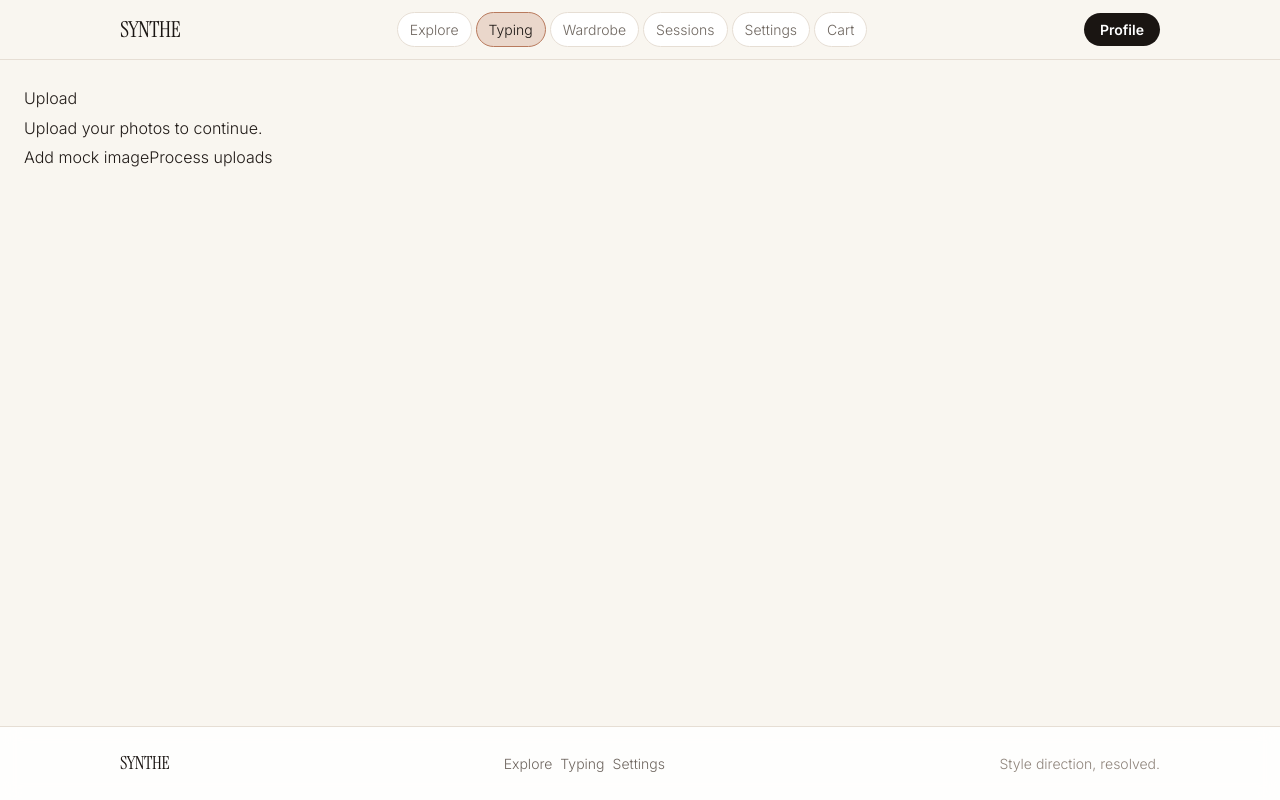
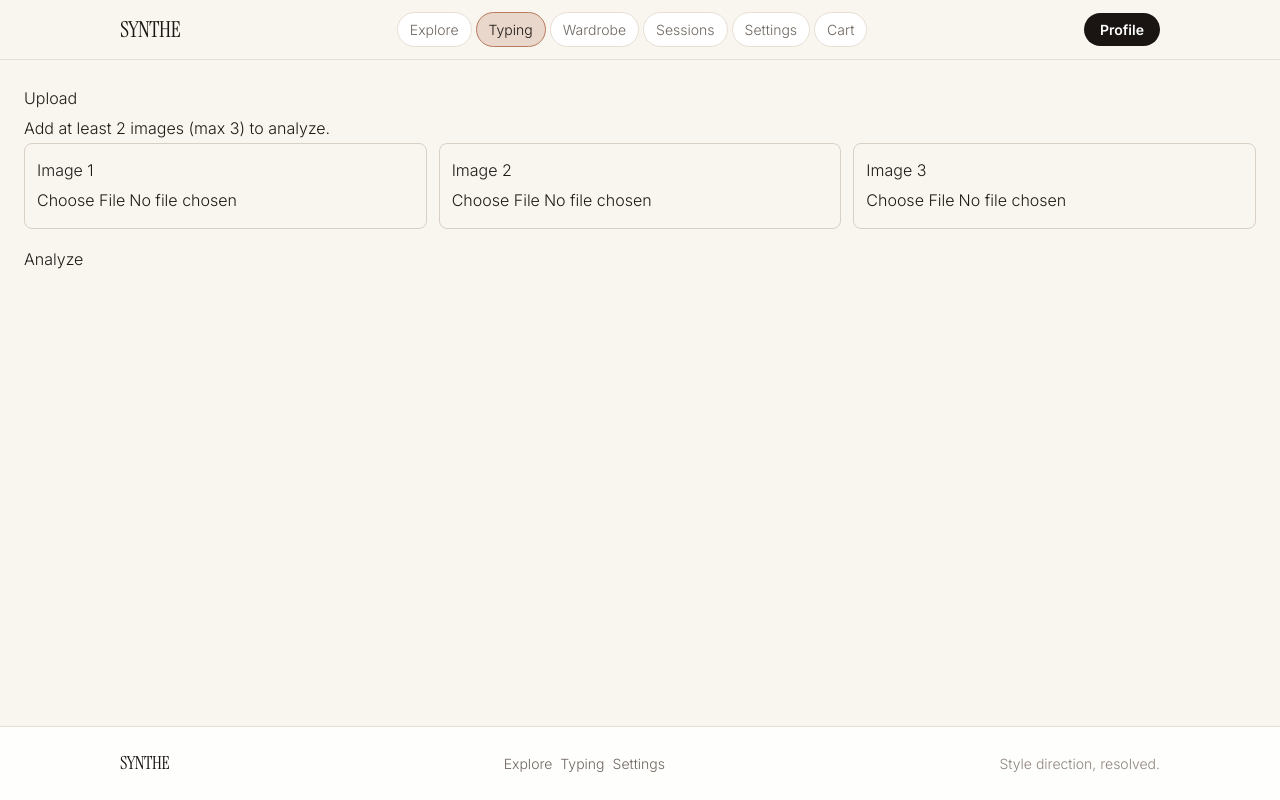
Before and after one commit to th-efool/SYNTHE, a Next.js app: page /typing/upload in a window 1280 px wide. Built offline with nearby package versions, Linux system fonts and the light colour scheme.

Commit message:
Add reusable upload/processing components and complete async result flow

```diff
--- a/src/app/(dashboard)/typing/processing/page.tsx
+++ b/src/app/(dashboard)/typing/processing/page.tsx
@@ -1,31 +1,37 @@
 "use client";
 
+import { useEffect } from "react";
 import { useRouter } from "next/navigation";
 import { useTypingStore } from "@/lib/typing-state";
+import { ProcessingIndicator } from "@/features/typing/components/ProcessingIndicator";
 
 export default function TypingProcessingPage() {
   const router = useRouter();
-  const { mode, answers, uploadedImages, completeProfile } = useTypingStore();
+  const { completeProfile } = useTypingStore();
+
+  useEffect(() => {
+    const timeoutId = window.setTimeout(() => {
+      completeProfile({
+        kibbe: "Soft Natural",
+        season: "Soft Autumn",
+        essence: ["Natural", "Romantic"],
+        confidence: 0.81,
+      });
+      router.replace("/typing/result");
+    }, 2400);
+
+    return () => window.clearTimeout(timeoutId);
+  }, [completeProfile, router]);
 
   return (
-    <main style={{ padding: 24 }}>
-      <h1>Processing</h1>
-      <p>Mode: {mode ?? "not selected"}</p>
-      <p>Answers saved: {Object.keys(answers).length}</p>
-      <p>Images saved: {uploadedImages.length}</p>
-      <button
-        onClick={() => {
-          completeProfile({
-            kibbe: "Soft Natural",
-            season: "Soft Autumn",
-            essence: ["Natural", "Romantic"],
-            confidence: 0.81,
-          });
-          router.push("/typing/result");
-        }}
-      >
-        See result
-      </button>
+    <main style={{ minHeight: "70vh", display: "grid", placeItems: "center", padding: 24 }}>
+      <section style={{ textAlign: "center", maxWidth: 460 }}>
+        <h1 style={{ marginBottom: 10 }}>Analyzing your inputs</h1>
+        <p style={{ marginTop: 0, color: "#7a6e62" }}>We are processing your quiz and image signals to build your profile.</p>
+        <div style={{ display: "flex", justifyContent: "center", marginTop: 18 }}>
+          <ProcessingIndicator />
+        </div>
+      </section>
     </main>
   );
 }
--- a/src/app/(dashboard)/typing/result/page.tsx
+++ b/src/app/(dashboard)/typing/result/page.tsx
@@ -1,20 +1,28 @@
 "use client";
 
-import Link from "next/link";
+import { useEffect } from "react";
+import { useRouter } from "next/navigation";
 import { useTypingStore } from "@/lib/typing-state";
 
 export default function TypingResultPage() {
+  const router = useRouter();
   const { isComplete, profile } = useTypingStore();
+
+  useEffect(() => {
+    if (!profile || !isComplete) {
+      router.replace("/typing/start");
+    }
+  }, [isComplete, profile, router]);
+
+  if (!profile || !isComplete) return null;
 
   return (
     <main style={{ padding: 24 }}>
-      <h1>Result</h1>
-      <p>Status: {isComplete ? "Complete" : "Incomplete"}</p>
-      {profile && <p>{profile.kibbe} · {profile.season}</p>}
-      <ul>
-        <li><Link href="/typing/refine">Refine analysis</Link></li>
-        <li><Link href="/typing">Go to profile</Link></li>
-      </ul>
+      <h1>Your Result</h1>
+      <p>{profile.kibbe} · {profile.season}</p>
+      <p>Essence: {profile.essence.join(" + ")}</p>
+      <p>Confidence: {Math.round(profile.confidence * 100)}%</p>
+      <button onClick={() => router.push("/typing")}>Go to Profile Control</button>
     </main>
   );
 }
--- a/src/app/(dashboard)/typing/upload/page.tsx
+++ b/src/app/(dashboard)/typing/upload/page.tsx
@@ -1,29 +1,42 @@
 "use client";
 
+import { useMemo } from "react";
 import { useRouter } from "next/navigation";
 import { useTypingStore } from "@/lib/typing-state";
+import { UploadSlot } from "@/features/typing/components/UploadSlot";
 
-const mockImage = "preview://sample-face-1";
+const MAX_IMAGES = 3;
+const MIN_IMAGES = 2;
 
 export default function TypingUploadPage() {
   const router = useRouter();
   const { uploadedImages, addImagePreview, removeImagePreview } = useTypingStore();
 
+  const slots = useMemo(() => Array.from({ length: MAX_IMAGES }, (_, index) => index), []);
+  const canAnalyze = uploadedImages.length >= MIN_IMAGES;
+
   return (
     <main style={{ padding: 24 }}>
       <h1>Upload</h1>
-      <p>Upload your photos to continue.</p>
-      <button onClick={() => addImagePreview(`${mockImage}-${uploadedImages.length + 1}`)}>Add mock image</button>
-      {uploadedImages.length > 0 && (
-        <ul>
-          {uploadedImages.map((img) => (
-            <li key={img}>
-              {img} <button onClick={() => removeImagePreview(img)}>remove</button>
-            </li>
-          ))}
-        </ul>
-      )}
-      <button onClick={() => router.push("/typing/processing")}>Process uploads</button>
+      <p>Add at least {MIN_IMAGES} images (max {MAX_IMAGES}) to analyze.</p>
+      <div style={{ display: "grid", gap: 12, gridTemplateColumns: "repeat(auto-fit, minmax(220px, 1fr))" }}>
+        {slots.map((index) => (
+          <UploadSlot
+            key={index}
+            label={`Image ${index + 1}`}
+            previewUrl={uploadedImages[index]}
+            onFileSelected={(file) => {
+              if (uploadedImages.length >= MAX_IMAGES) return;
+              const previewUrl = URL.createObjectURL(file);
+              addImagePreview(previewUrl);
+            }}
+            onRemove={uploadedImages[index] ? () => removeImagePreview(uploadedImages[index]) : undefined}
+          />
+        ))}
+      </div>
+      <button disabled={!canAnalyze} onClick={() => router.push("/typing/processing")} style={{ marginTop: 16 }}>
+        Analyze
+      </button>
     </main>
   );
 }
--- /dev/null
+++ b/src/features/typing/components/OptionCard.tsx
@@ -0,0 +1,25 @@
+"use client";
+
+type OptionCardProps = {
+  children: React.ReactNode;
+  selected?: boolean;
+  onClick: () => void;
+};
+
+export function OptionCard({ children, selected = false, onClick }: OptionCardProps) {
+  return (
+    <button
+      onClick={onClick}
+      style={{
+        textAlign: "left",
+        padding: "10px 12px",
+        borderRadius: 6,
+        border: selected ? "1px solid #c97b5a" : "1px solid #d9d0c5",
+        background: selected ? "#f4e4dc" : "#fff",
+        cursor: "pointer",
+      }}
+    >
+      {children}
+    </button>
+  );
+}
--- /dev/null
+++ b/src/features/typing/components/ProcessingIndicator.tsx
@@ -0,0 +1,9 @@
+"use client";
+
+export function ProcessingIndicator() {
+  return (
+    <div style={{ width: 40, height: 40, border: "4px solid #e6ddd2", borderTop: "4px solid #c97b5a", borderRadius: "50%", animation: "spin 1s linear infinite" }}>
+      <style>{`@keyframes spin { from { transform: rotate(0deg);} to { transform: rotate(360deg);} }`}</style>
+    </div>
+  );
+}
--- a/src/features/typing/components/QuestionBlock.tsx
+++ b/src/features/typing/components/QuestionBlock.tsx
@@ -1,4 +1,5 @@
 "use client";
+import { OptionCard } from "./OptionCard";
 
 type QuestionBlockProps = {
   questionId: string;
@@ -16,20 +17,13 @@ export function QuestionBlock({ questionId, prompt, options, selectedOption, onS
         {options.map((option) => {
           const isSelected = selectedOption === option;
           return (
-            <button
+            <OptionCard
               key={`${questionId}-${option}`}
               onClick={() => onSelect(option)}
-              style={{
-                textAlign: "left",
-                padding: "10px 12px",
-                borderRadius: 6,
-                border: isSelected ? "1px solid #c97b5a" : "1px solid #d9d0c5",
-                background: isSelected ? "#f4e4dc" : "#fff",
-                cursor: "pointer",
-              }}
+              selected={isSelected}
             >
               {option}
-            </button>
+            </OptionCard>
           );
         })}
       </div>
--- /dev/null
+++ b/src/features/typing/components/UploadSlot.tsx
@@ -0,0 +1,32 @@
+"use client";
+
+type UploadSlotProps = {
+  label: string;
+  previewUrl?: string;
+  onFileSelected: (file: File) => void;
+  onRemove?: () => void;
+};
+
+export function UploadSlot({ label, previewUrl, onFileSelected, onRemove }: UploadSlotProps) {
+  return (
+    <div style={{ border: "1px solid #d9d0c5", borderRadius: 8, padding: 12 }}>
+      <p style={{ marginTop: 0 }}>{label}</p>
+      {previewUrl ? (
+        <div>
+          <img src={previewUrl} alt={label} style={{ width: "100%", maxHeight: 180, objectFit: "cover", borderRadius: 6 }} />
+          <button onClick={onRemove} style={{ marginTop: 8 }}>Remove</button>
+        </div>
+      ) : (
+        <input
+          type="file"
+          accept="image/*"
+          onChange={(event) => {
+            const file = event.target.files?.[0];
+            if (!file) return;
+            onFileSelected(file);
+          }}
+        />
+      )}
+    </div>
+  );
+}
```
